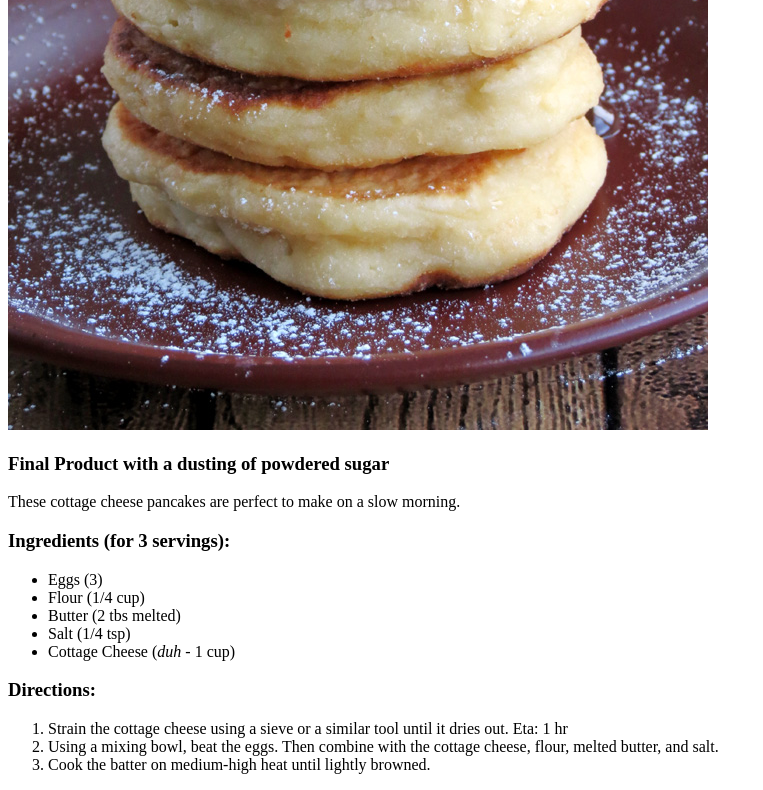
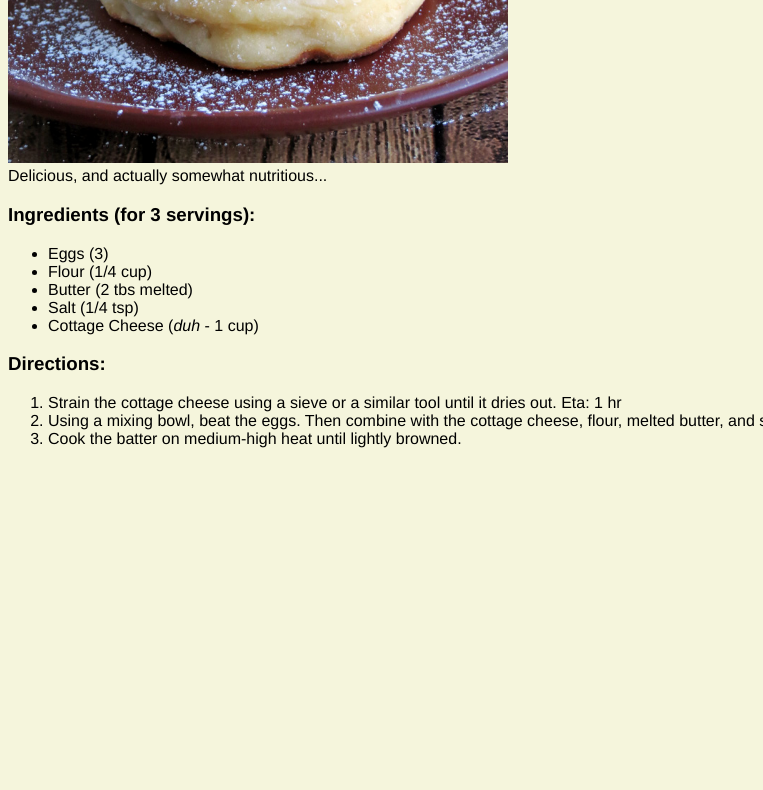
Before and after one commit to ebwolf10/odin-recipes, a plain HTML site: page recipes/cottage_cheese_pancakes.html in a window 1280 px wide. Shown: the part 609-1399 px from the top of the page, without its empty margins (0-763 px from the left). After the commit the page ends 1073 px from the top, so only its background shows below. Drawn offline with Linux system fonts and the light colour scheme.

Commit message:
Style Update 1

```diff
--- a/recipes/cottage_cheese_pancakes.html
+++ b/recipes/cottage_cheese_pancakes.html
@@ -4,13 +4,13 @@
     <meta charset="UTF-8">
     <meta name="viewport" content="width=device-width, initial-scale=1.0">
     <title>Cottage Cheese Pancakes</title>
+    <link rel="stylesheet" href="../styles.css">
 </head>
 <body>
     <a href="../index.html">Home</a>
     <h1>Cottage Cheese Pancakes</h1>
-    <img src="../images/cottage-cheese-pancakes.jpg" alt="Cottage Cheese Pancakes" width="700" height="933">
-    <h3>Final Product with a dusting of powdered sugar</h3>
-    These cottage cheese pancakes are perfect to make on a slow morning.
+    <img src="../images/cottage-cheese-pancakes.jpg" alt="Cottage Cheese Pancakes" width="700" height="933"> <br>
+    Delicious, and actually somewhat nutritious...
 
     <h3>Ingredients (for 3 servings):</h3>
     <ul>
--- /dev/null
+++ b/styles.css
@@ -0,0 +1,9 @@
+* {
+    background-color: beige;
+    /* text-align: center; */
+    font-family: "Helvetica", "Calibri"
+}
+
+img {
+    width:500px; height:auto;
+}
```
Also changed, not shown: index.html (+1 -0 lines), recipes/quesadillas.html (+2 -1 lines), recipes/skillet.html (+1 -0 lines).
